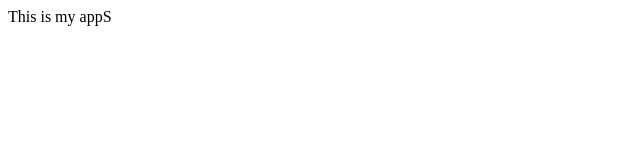
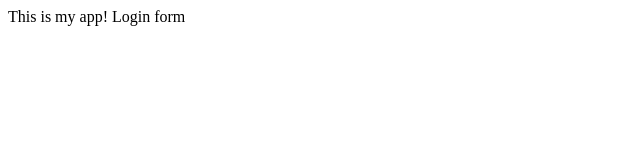
Before and after one commit to MarvelD2nd/myappsample, a plain HTML site: page index.html in a window 1280 px wide. Shown: the full height of the page, 0-640 px from the left. Drawn offline with Linux system fonts and the light colour scheme.

Commit message:
login form

```diff
--- /dev/null
+++ b/dir2/app2.js
@@ -0,0 +1 @@
+console.log(123)
--- a/index.html
+++ b/index.html
@@ -6,6 +6,7 @@
   <title>My App</title>
 </head>
 <body>
-  This is my appS
+  This is my app!
+  Login form
 </body>
 </html>
```
Also changed, not shown: login.html (added, +1 -0 lines), 1 other file.
